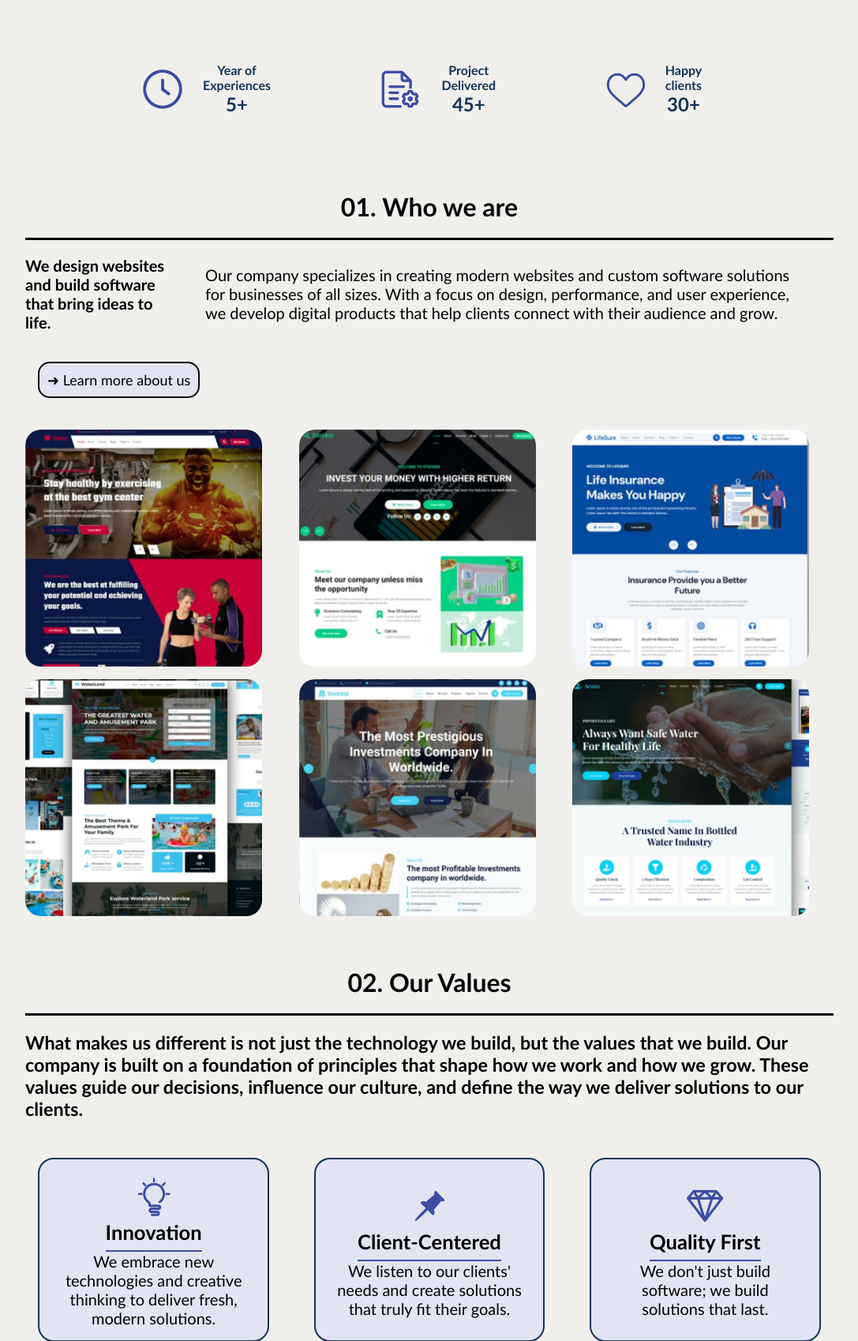
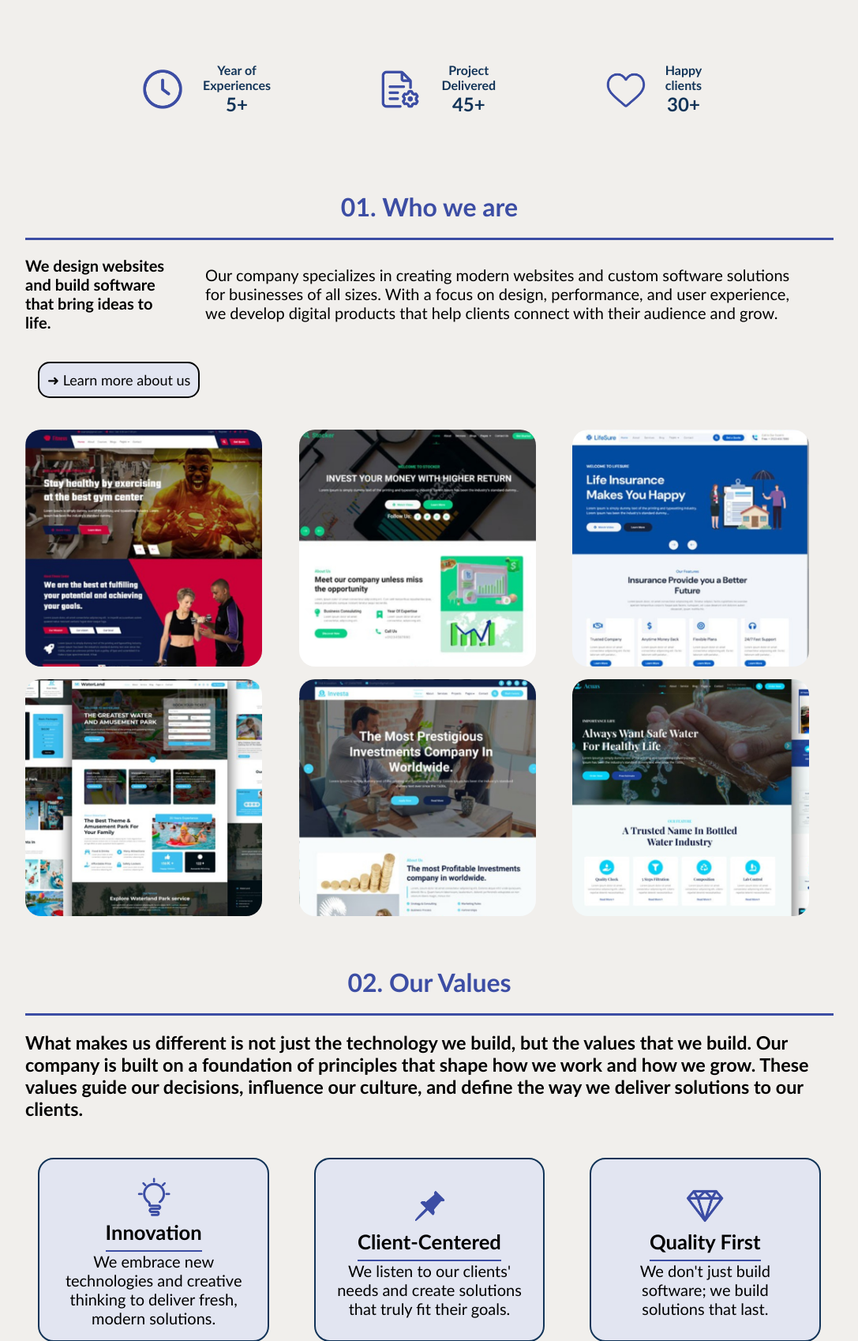
Before and after one commit to AnnNK137/project1, a PHP site: page /project1/index.html in a window 1280 px wide. Shown: the part 784-2482 px from the top of the page at 79% size, without its empty margins (96-1183 px from the left). Run offline with PHP 8.4, Linux system fonts and the light colour scheme.

Commit message:
changed title styling

```diff
--- a/styles/styles.css
+++ b/styles/styles.css
@@ -245,11 +245,11 @@ footer a:hover{
 
 .hp_title{
     font-size: 2rem;
-    color: var(--black);
+    color: var(--blue-hightlight);
     margin-bottom: 2%;
     text-align: center;
     padding-bottom: 20px;
-    border-bottom: 3px solid var(--black);
+    border-bottom: 3px solid var(--blue-hightlight);
 }
 
 .hp_desc h2, p {
```
